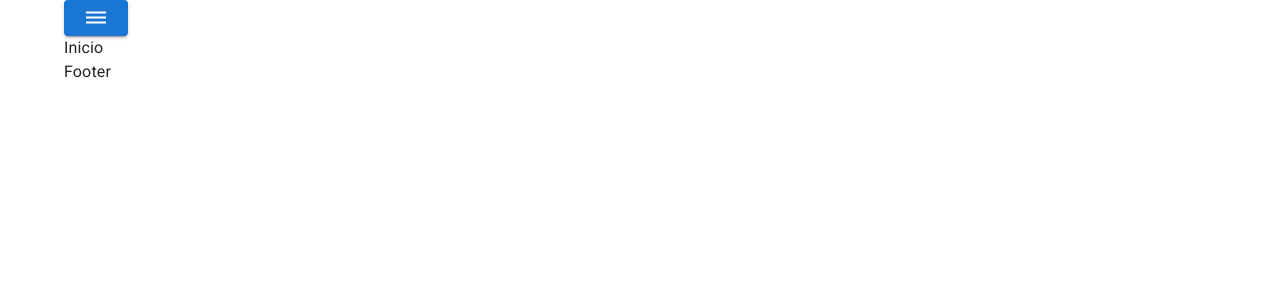
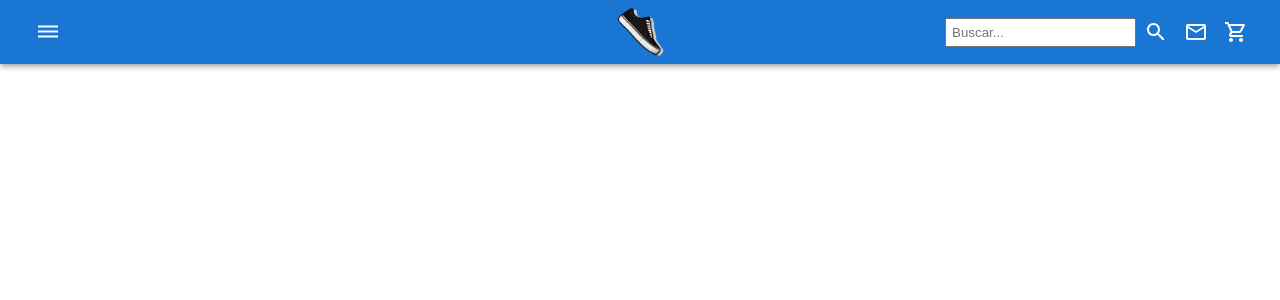
Before and after one commit to Gherex/SneakerMarket, a React (Vite) app: page / in a window 1280 px wide. Shown: the top 300 px of the page. Built offline with nearby package versions, Linux system fonts and the light colour scheme.

Commit message:
NavBar y SideNavBar creadas

```diff
--- a/src/components/navbar/BarraBusqueda.jsx
+++ b/src/components/navbar/BarraBusqueda.jsx
@@ -1,11 +1,19 @@
 import SearchIcon from "@mui/icons-material/Search";
+import { IconButton, Box } from "@mui/material";
 
 function BarraBusqueda() {
   return (
-    <label>
-      <input type="text" placeholder="Buscar..." />
-      <SearchIcon />
-    </label>
+    <Box
+      sx={{
+        display: "flex",
+        alignItems: "center",
+      }}
+    >
+      <input type="text" placeholder="Buscar..." style={{ padding: 5 }} />
+      <IconButton color="inherit" sx={{ paddingRight: 0 }}>
+        <SearchIcon />
+      </IconButton>
+    </Box>
   );
 }
 export default BarraBusqueda;
--- a/src/components/navbar/BarraNavegacion.jsx
+++ b/src/components/navbar/BarraNavegacion.jsx
@@ -1,26 +1,54 @@
-import { Button, Drawer } from "@mui/material";
+import { AppBar, Box, Drawer, IconButton, Toolbar } from "@mui/material";
 import { useState } from "react";
 import DehazeIcon from "@mui/icons-material/Dehaze";
 import SideNavBar from "./SideNavBar";
+import BarraBusqueda from "./BarraBusqueda";
+import ShoppingCartOutlinedIcon from "@mui/icons-material/ShoppingCartOutlined";
+import MailOutlineIcon from "@mui/icons-material/MailOutline";
 
 function BarraNavegacion() {
   const [open, setOpen] = useState(false);
 
   return (
-    <>
-      <Button
-        variant="contained"
-        onClick={() => {
-          setOpen(true);
-        }}
-      >
-        <DehazeIcon />
-      </Button>
+    <AppBar position="fixed">
+      <Toolbar sx={{ position: "relative", justifyContent: "space-between" }}>
+        <IconButton
+          color="inherit"
+          size="large"
+          onClick={() => {
+            setOpen(true);
+          }}
+        >
+          <DehazeIcon />
+        </IconButton>
+
+        <IconButton
+          sx={{
+            position: "absolute",
+            left: "50%",
+            transform: "translateX(-50%)",
+          }}
+        >
+          <img src="src/images/sneakerMarketLogo.png" style={{ width: 50 }} />
+        </IconButton>
+
+        <Box sx={{ display: "flex", flex: 1, justifyContent: "flex-end" }}>
+          <IconButton color="inherit">
+            <BarraBusqueda />
+          </IconButton>
+          <IconButton color="inherit">
+            <MailOutlineIcon />
+          </IconButton>
+          <IconButton color="inherit">
+            <ShoppingCartOutlinedIcon />
+          </IconButton>
+        </Box>
+      </Toolbar>
 
       <Drawer open={open} anchor="left" onClose={() => setOpen(false)}>
         <SideNavBar />
       </Drawer>
-    </>
+    </AppBar>
   );
 }
 export default BarraNavegacion;
--- a/src/components/navbar/SideNavBar.jsx
+++ b/src/components/navbar/SideNavBar.jsx
@@ -4,6 +4,7 @@ import {
   Collapse,
   List,
   ListItem,
+  ListItemButton,
   ListItemText,
 } from "@mui/material";
 import AddIcon from "@mui/icons-material/Add";
@@ -14,14 +15,16 @@ function SideNavBar() {
   const [openCalzado, setOpenCalzado] = useState(false);
 
   return (
-    <Box sx={{ width: 250, bgcolor: "slateblue" }}>
+    <Box sx={{ width: 250, height: "100%", bgcolor: "#1976d2", color: "#fff" }}>
       <nav>
         <List>
-          <ListItem>
+          <ListItem disablePadding>
             <Box
               sx={{ display: "flex", justifyContent: "space-between", flex: 1 }}
             >
+              <ListItemButton component="a">
                 <ListItemText primary="Calzados" />
+              </ListItemButton>
               <Button
                 color="inherit"
                 onClick={() => setOpenCalzado(!openCalzado)}
@@ -32,25 +35,37 @@ function SideNavBar() {
           </ListItem>
           <Collapse in={openCalzado} timeout="auto" unmountOnExit>
             <List component="div" disablePadding>
-              <ListItem sx={{ pl: 4 }}>
+              <ListItem sx={{ pl: 4 }} disablePadding>
+                <ListItemButton component="a">
                   <ListItemText primary="Zapatos" />
+                </ListItemButton>
               </ListItem>
-              <ListItem sx={{ pl: 4 }}>
+              <ListItem sx={{ pl: 4 }} disablePadding>
+                <ListItemButton component="a">
                   <ListItemText primary="Zapatillas" />
+                </ListItemButton>
               </ListItem>
-              <ListItem sx={{ pl: 4 }}>
+              <ListItem sx={{ pl: 4 }} disablePadding>
+                <ListItemButton component="a">
                   <ListItemText primary="Botas" />
+                </ListItemButton>
               </ListItem>
             </List>
           </Collapse>
-          <ListItem>
-            <ListItemText primary="Carrito" />
+          <ListItem disablePadding>
+            <ListItemButton component="a">
+              <ListItemText primary="Tu Carrito" />
+            </ListItemButton>
           </ListItem>
-          <ListItem>
+          <ListItem disablePadding>
+            <ListItemButton component="a">
               <ListItemText primary="Contacto" />
+            </ListItemButton>
           </ListItem>
-          <ListItem>
+          <ListItem disablePadding>
+            <ListItemButton component="a">
               <ListItemText primary="Sobre Nosotros" />
+            </ListItemButton>
           </ListItem>
         </List>
       </nav>
```
Lines whose indentation alone changed are shown as unchanged.
